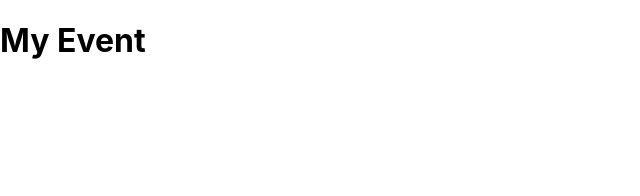
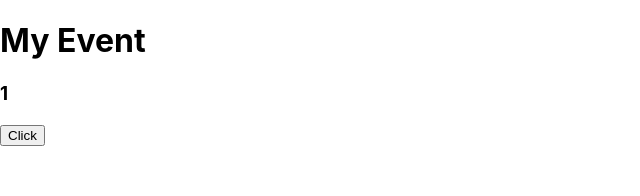
Before and after one commit to thornrae/next-frontend, a Next.js app: page /events/1 in a window 1280 px wide. Shown: the top 196 px of the page, without its empty margins (0-640 px from the left). Built offline with nearby package versions, Linux system fonts and the light colour scheme.

Commit message:
and with button..

```diff
--- a/pages/events/[slug].js
+++ b/pages/events/[slug].js
@@ -9,6 +9,8 @@ export default function EventPage() {
   return (
     <div>
       <h1>My Event</h1>
+      <h3>{router.query.slug}</h3>
+      <button onClick={() => router.push("/")}>Click</button>
     </div>
   );
 }
```
